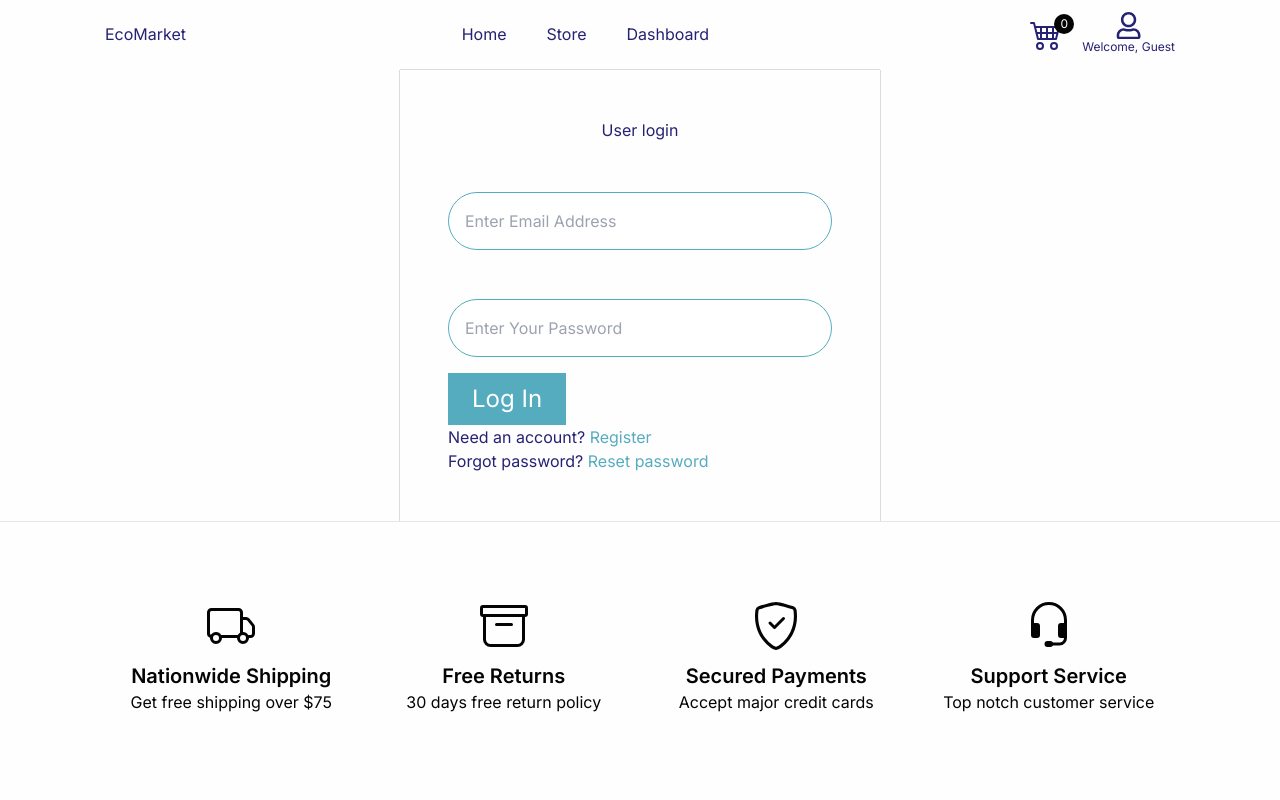
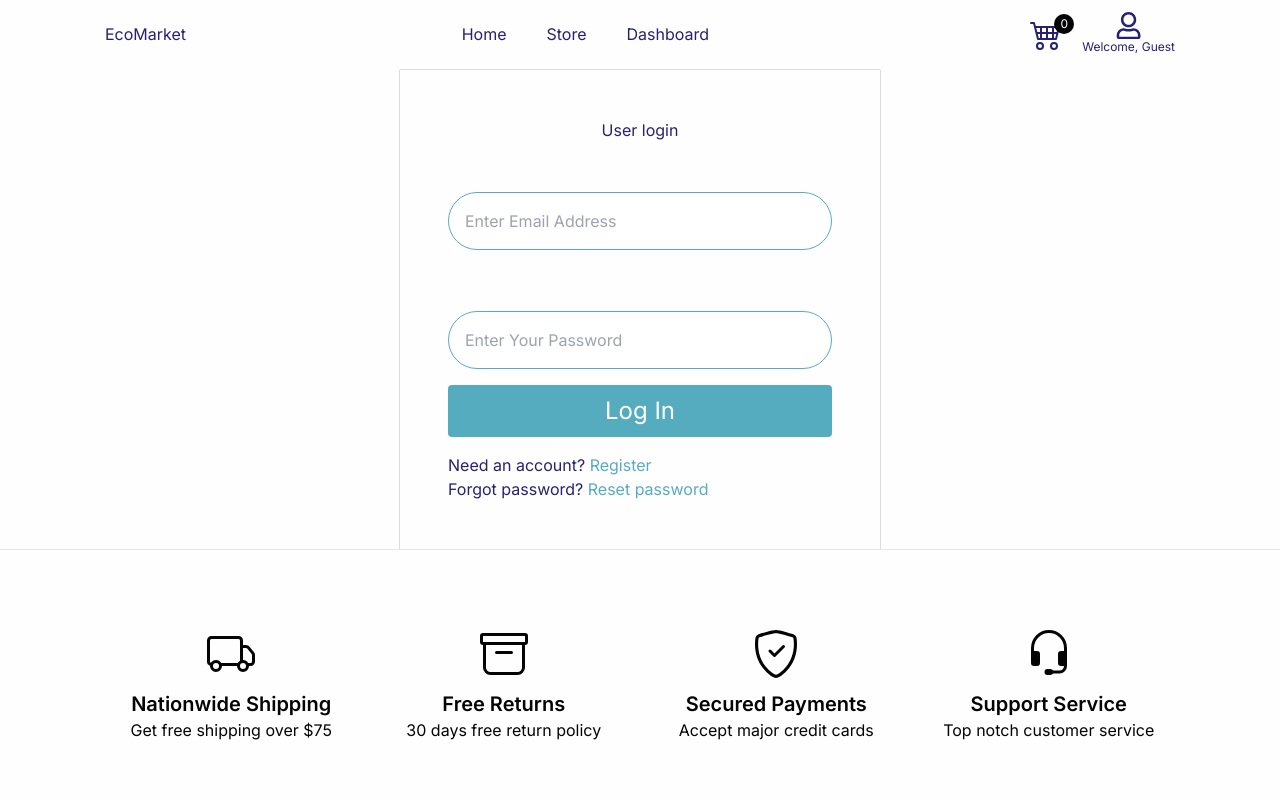
Before and after one commit to nzejoe/ecomarket, a Next.js app: page /auth/login in a window 1280 px wide. Shown: the top 800 px of the page. Built offline with nearby package versions, Linux system fonts and the light colour scheme.

Commit message:
user login update

```diff
--- a/app/page.js
+++ b/app/page.js
@@ -1,9 +1,21 @@
+"use client";
+
+import { useEffect } from "react";
+import { useDispatch, useSelector } from "react-redux";
 import HomeHero from "@/common/components/home/HomeHero";
 import PromoOffer from "@/common/components/reuseable/PromoOffer";
 import TopCategories from "@/common/components/home/TopCategories";
 import TopSelling from "@/common/components/home/TopSelling";
+import { actions as userActions } from "@/common/store/user-slice";
 
 export default function Home() {
+    const { refresh } = useSelector((state) => state.users);
+    const dispatch = useDispatch();
+
+    useEffect(() => {
+        dispatch(userActions.setUser());
+    }, [dispatch, refresh]);
+
     return (
         <main className="">
             <HomeHero />
--- a/common/components/auth/LoginForm.jsx
+++ b/common/components/auth/LoginForm.jsx
@@ -7,8 +7,10 @@ import { useDispatch, useSelector } from "react-redux";
 import { userLogin } from "@/common/store/user-slice";
 import useInput from "@/common/hooks/use-input";
 import Input from "../reuseable/Input";
+import LoadingSpinner from "../reuseable/LoadingSpinner";
 
 const LoginForm = () => {
+    const [isLoading, setIsLoading] = useState(false);
     const [newError, setNewError] = useState(false);
 
     const { error, loginRedirect } = useSelector((state) => state.users);
@@ -39,7 +41,8 @@ const LoginForm = () => {
 
     const handleSubmit = async (e) => {
         e.preventDefault();
-
+        setIsLoading(true);
+        try {
             if (formIsValid) {
                 const cartItems = JSON.parse(localStorage.getItem("safekart_cartItem"));
                 const data = {
@@ -57,6 +60,10 @@ const LoginForm = () => {
                         router.replace("/");
                     }
                 }
+            }
+        } catch (error) {
+        } finally {
+            setIsLoading(false);
         }
     };
 
@@ -78,7 +85,7 @@ const LoginForm = () => {
                 <div className="message">
                     {newError && (
                         <p className="form__error">
-                            {error.non_field_errors[0]} {/* error msg from database */}
+                            {error?.non_field_errors[0]} {/* error msg from database */}
                         </p>
                     )}
                 </div>
@@ -105,7 +112,14 @@ const LoginForm = () => {
                     errorMsg="Please enter a password!"
                 />
                 <div className="form__actions">
-                    <button type="submit">Log in</button>
+                    <button
+                        type="submit"
+                        className="w-full rounded flex items-center justify-center disabled:opacity-50 mb-4"
+                        disabled={isLoading}
+                    >
+                        <LoadingSpinner isLoading={isLoading} />
+                        <span>Log in</span>
+                    </button>
                     <p>
                         Need an account? <Link href="/accounts/register/">Register</Link>
                     </p>
--- a/common/components/reuseable/Input.jsx
+++ b/common/components/reuseable/Input.jsx
@@ -5,7 +5,7 @@ import styles from "../../modules/Input.module.css";
 const Input = ({ type, name, placeholder, label, value, onChange, onBlur, hasError, errorMsg, className, ...rest }) => {
     return (
         <div className={`${className}`}>
-            <div className={styles.form__group}>
+            <div className={`${styles.form__group} mb-3`}>
                 <input
                     {...rest}
                     type={type}
@@ -17,7 +17,7 @@ const Input = ({ type, name, placeholder, label, value, onChange, onBlur, hasErr
                 />
                 <label htmlFor={name}>{label}</label>
             </div>
-            {hasError && <p className={styles.error}>{errorMsg}</p>}
+            {hasError && <p className={`${styles.error} h-5`}>{errorMsg}</p>}
         </div>
     );
 };
--- a/common/components/reuseable/Navbar.jsx
+++ b/common/components/reuseable/Navbar.jsx
@@ -19,6 +19,8 @@ const Navbar = () => {
 
     const { authUser } = useSelector((state) => state.users);
     const { cartList, refresh } = useSelector((state) => state.carts);
+
+    console.log("authUser", authUser);
 
     const totalCartItems = getTotalCart(cartList);
 
```
Lines whose indentation alone changed are shown as unchanged.
